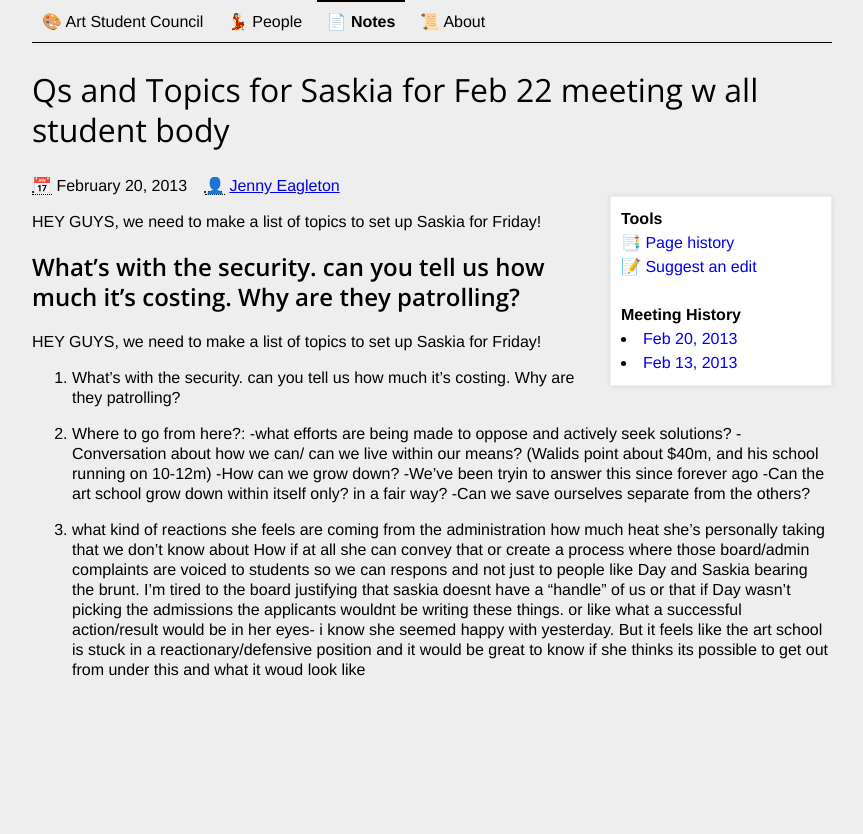
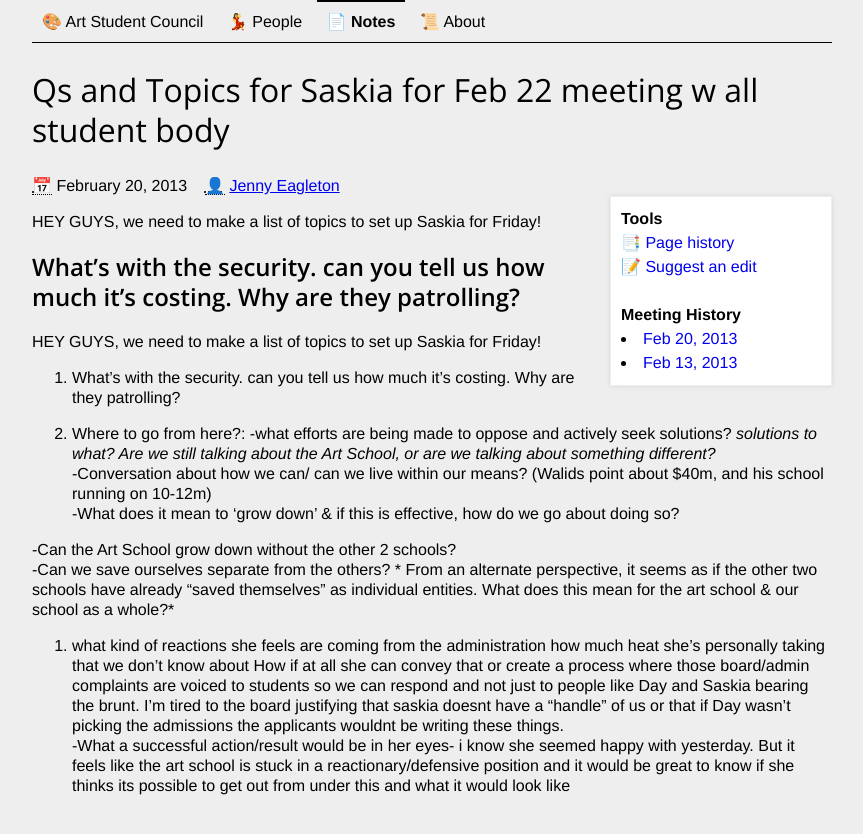
Before and after one commit to CooperASC/cooperasc.github.com, a Jekyll site: the page built from _posts/notes/2013-02-20-notes-about-friday-meeting-for-saskia.md, in a window 1280 px wide. Shown: the top 834 px of the page, without its empty margins (208-1071 px from the left). Built offline with Jekyll 4.4.1, drawn with Linux system fonts in a browser that asks for light colours.

Commit message:
edited some grammar and questioned some questions

```diff
--- a/_posts/notes/2013-02-20-notes-about-friday-meeting-for-saskia.md
+++ b/_posts/notes/2013-02-20-notes-about-friday-meeting-for-saskia.md
@@ -17,15 +17,15 @@ HEY GUYS, we need to make a list of topics to set up Saskia for Friday!
 1. What’s with the security. can you tell us how much it’s costing. Why are they patrolling?
 
 2. Where to go from here?:
--what efforts are being made to oppose and actively seek solutions?
+-what efforts are being made to oppose and actively seek solutions? *solutions to what? Are we still talking about the Art School, or are we talking about something different?*
 -Conversation about how we can/ can we live within our means? (Walids point about $40m, and his school running on 10-12m)
--How can we grow down?
--We've been tryin to answer this since forever ago
--Can the art school grow down within itself only? in a fair way?
--Can we save ourselves separate from the others?
+-What does it mean to 'grow down' & if this is effective, how do we go about doing so?
+
+-Can the Art School grow down without the other 2 schools?
+-Can we save ourselves separate from the others? * From an alternate perspective, it seems as if the other two schools have already "saved themselves" as individual entities. What does this mean for the art school & our school as a whole?*
 
 3. what kind of reactions she feels are coming from the administration
 how much heat she's personally taking that we don't know about
-How if at all she can convey that or create a process where those board/admin complaints are voiced to students so we can respons and not just to people like Day and Saskia bearing the brunt.
+How if at all she can convey that or create a process where those board/admin complaints are voiced to students so we can respond and not just to people like Day and Saskia bearing the brunt.
 I'm tired to the board justifying that saskia doesnt have a "handle" of us or that if Day wasn't picking the admissions the applicants wouldnt be writing these things.
-or like what a successful action/result would be in her eyes- i know she seemed happy with yesterday. But it feels like the art school is stuck in a reactionary/defensive position and it would be great to know if she thinks its possible to get out from under this and what it woud look like
+-What a successful action/result would be in her eyes- i know she seemed happy with yesterday. But it feels like the art school is stuck in a reactionary/defensive position and it would be great to know if she thinks its possible to get out from under this and what it would look like
```
